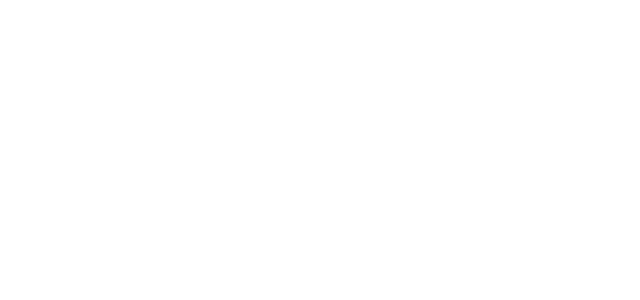
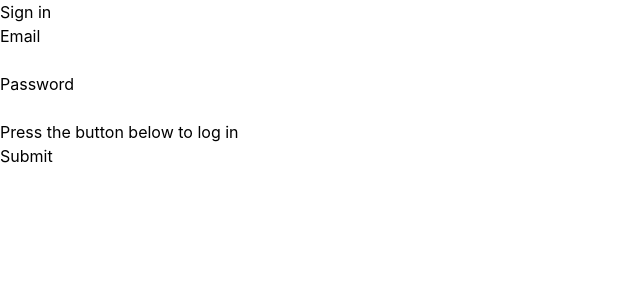
Before and after one commit to j-hashimo/nwHacks2023-Front-end, a React (Create React App) app: page /Login in a window 1280 px wide. Before the commit this address had no page. Shown: the top 300 px of the page, without its empty margins (0-640 px from the left). Built offline with nearby package versions, Linux system fonts and the light colour scheme.

Commit message:
Added form for Login

```diff
--- a/src/App.js
+++ b/src/App.js
@@ -6,6 +6,7 @@
 import { Routes, Route, Link } from "react-router-dom";
 import SignUpForm from "./components/SignUpForm";
 import TripCreation from "./pages/TripCreation";
+import LoginForm from "./components/LoginForm";
 
 function App() {
   return (
@@ -16,6 +17,7 @@
         <Route path="/signup" element={<SignUpForm />} />
         <Route path="/add" element={<EventCreation />} />
         <Route path="/TripCreation" element={<TripCreation />} />
+        <Route path="/Login" element={<LoginForm />} />
       </Routes>
     </div>
   );
--- /dev/null
+++ b/src/components/LoginForm.css
@@ -0,0 +1,5 @@
+.LoginForm {
+    display: flex;
+    flex-direction: column;
+    align-items: flex-start;
+}
--- /dev/null
+++ b/src/components/LoginForm.js
@@ -0,0 +1,18 @@
+import React from 'react'
+import "./LoginForm.css"
+
+function LoginForm() {
+  return (
+    <div className='LoginForm'>
+        <h1 className='LoginFormPrompt'> Sign in </h1>
+        <h2 className='LoginFormText'> Email </h2>
+        <input type="text" className='UserEmail' />
+        <h2 className='LoginFormText'> Password </h2>
+        <input type="text" className='UserPassword' />
+        <label htmlFor='LoginButton' className='LoginFormText'> Press the button below to log in </label>
+        <input type='submit' className='LoginButton' />
+    </div>
+  )
+}
+
+export default LoginForm
--- a/src/components/navbar.js
+++ b/src/components/navbar.js
@@ -21,7 +21,9 @@
         <li className="px-4 cursor-pointer">Find Rides</li>
       </ul>
       <div className="hidden md:flex justify-center text-center">
-        <h1 className="px-4 cursor-pointer">Log In</h1>
+        <Link to="/LoginForm">
+          <h1 className="px-4 cursor-pointer">Log In</h1>
+        </Link>
         <Link to="/signupform">
           <h1 className="px-4 cursor-pointer">Sign Up</h1>
         </Link>
@@ -47,9 +49,7 @@
           </Link>
           <li className="px-4 py-4 cursor-pointer border-b">Find Rides</li>
           <li className="px-4 py-4 cursor-pointer border-b">Log In</li>
-          <Link to="/signupform">
-            <li className="px-4 py-4 cursor-pointer border-b">Sign Up</li>
-          </Link>
+          <li className="px-4 py-4 cursor-pointer border-b">Sign Up</li>
         </ul>
       </div>
     </div>
```
